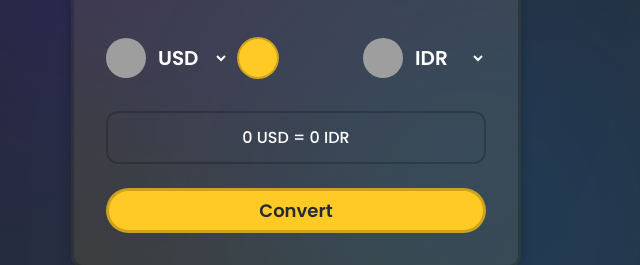
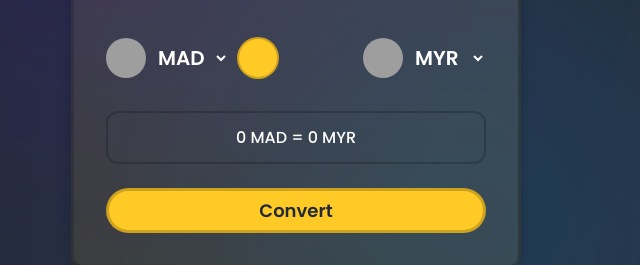
Before and after one commit to lamourianass/The-currency-converter-app, a plain HTML site: page index.html in a window 1280 px wide. Shown: the part 355-620 px from the top of the page, 344-984 px from the left. Drawn offline with Linux system fonts and the light colour scheme; grey boxes are pictures that could not be loaded; some icons are missing.

Commit message:
Initialize select menus and flags #js

```diff
--- a/index.html
+++ b/index.html
@@ -25,21 +25,18 @@
       />
       <div class="currency-converter__select-group">
         <section class="currency-converter__select">
-          <img id="imageSourceCurrency" src="https://flagcdn.com/w640/us.png" />
-          <select id="selectSourceCurrency">
-            <option value="USD">USD</option>
-            <option value="IDR">IDR</option>
-          </select>
+          <img id="imageSourceCurrency" src="https://flagcdn.com/w640/ma.png" />
+          <select id="selectSourceCurrency"></select>
           <button id="btnSwap" class="currency-converter__swap-btn">
             <i class="bx bx-swap-horizontal"></i>
           </button>
         </section>
         <section class="currency-converter__select">
-          <img id="imageTargetCurrency" src="https://flagcdn.com/w640/id.png" />
-          <select id="selectTargetCurrency">
-            <option value="IDR">IDR</option>
-            <option value="USD">USD</option>
-          </select>
+          <img
+            id="imageTargetCurrency"
+            src="https://flagcdn.com/w640/my.png"
+          />
+          <select id="selectTargetCurrency"></select>
         </section>
       </div>
       <div class="currency-converter__exchange-rate">
@@ -47,7 +44,7 @@
           id="exchangeRateText"
           class="currency-converter__exchange-rate-text"
         >
-          0 USD = 0 IDR
+          0 MAD = 0 MYR
         </span>
       </div>
       <button id="btnConvert" class="currency-converter__convert-btn">
--- a/script.js
+++ b/script.js
@@ -3,6 +3,8 @@ import { currencyToFlagCode } from './currency-to-flag-code.js'
 
 // Select elements from the DOM
 const currencyConverterSelect = document.querySelectorAll('.currency-converter__select select')
+const imageSourceCurrency = document.getElementById('imageSourceCurrency')
+const imageTargetCurrency = document.getElementById('imageTargetCurrency')
 // Swap source and target currencies
 
 // Update exchange rate upon input
@@ -14,5 +16,33 @@ const currencyConverterSelect = document.querySelectorAll('.currency-converter__
 // Change country flags upon select
 
 // Initialize select menus and flags
+currencyConverterSelect.forEach(selectElement => {
+  for (const [currency, flagCode] of Object.entries(currencyToFlagCode)) {
+    const newOptionElement = document.createElement('option')
+    newOptionElement.value = currency
+    newOptionElement.textContent = currency
+    selectElement.appendChild(newOptionElement)
+  }
+  selectElement.addEventListener('change', () => {
+    changeFlag(selectElement)
+  })
+  if (selectElement.id === 'selectSourceCurrency') {
+    selectElement.value = 'MAD'
+  }
+  if (selectElement.id === 'selectTargetCurrency') {
+    selectElement.value = 'MYR'
+  }
+})
 
+function changeFlag(selectElement) {
+  const selectValue = selectElement.value
+  const selectId = selectElement.id
+  const flagCode = currencyToFlagCode[selectValue]
+
+  if (selectId === 'selectSourceCurrency') {
+    imageSourceCurrency.src = `https://flagcdn.com/w640/${flagCode}.png`
+  } else {
+    imageTargetCurrency.src = `https://flagcdn.com/w640/${flagCode}.png`
+  }
+}
 // Format currency
--- a/style.css
+++ b/style.css
@@ -123,11 +123,11 @@ body {
 }
 
 .currency-converter__select select::-webkit-scrollbar {
-  background: var(--dark-gray-light);
+  background-color: var(--dark-gray-light);
 }
 
 .currency-converter__select select::-webkit-scrollbar-thumb {
-  background: var(--primary-color);
+  background-color: var(--primary-color);
 }
 
 .currency-converter__select-group {
```
